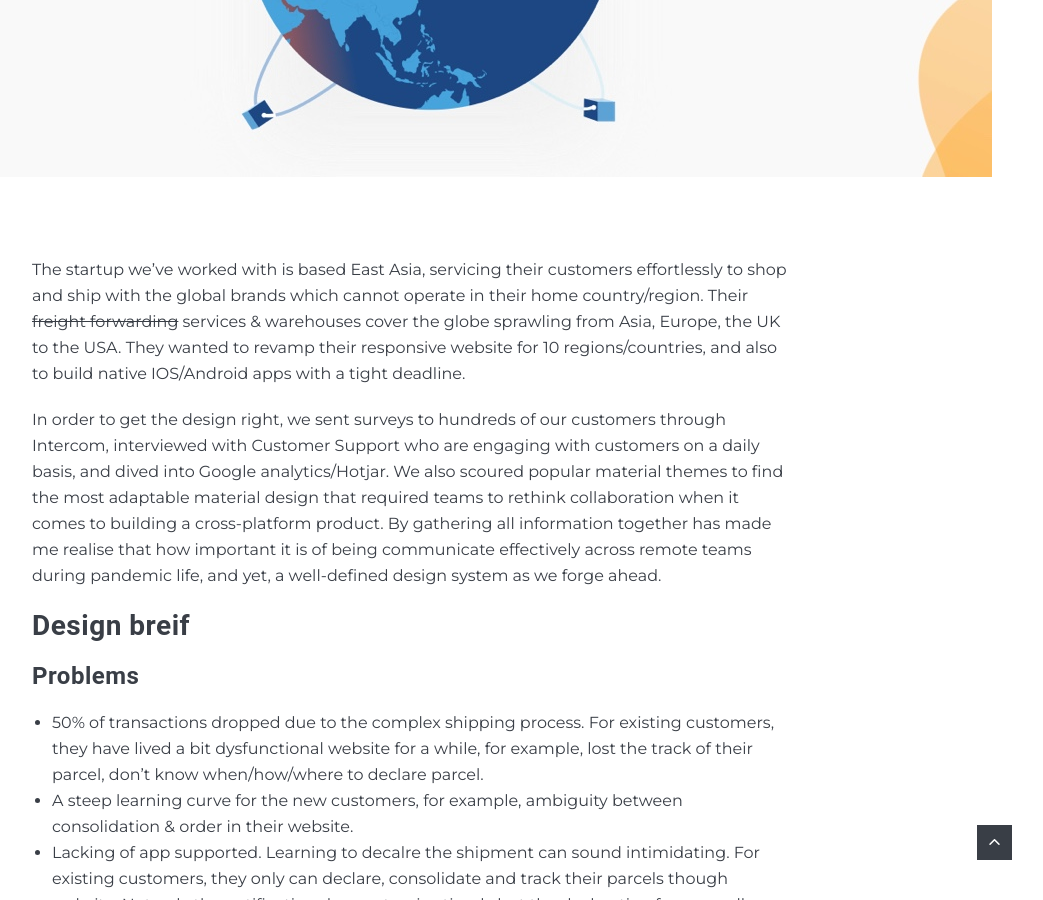
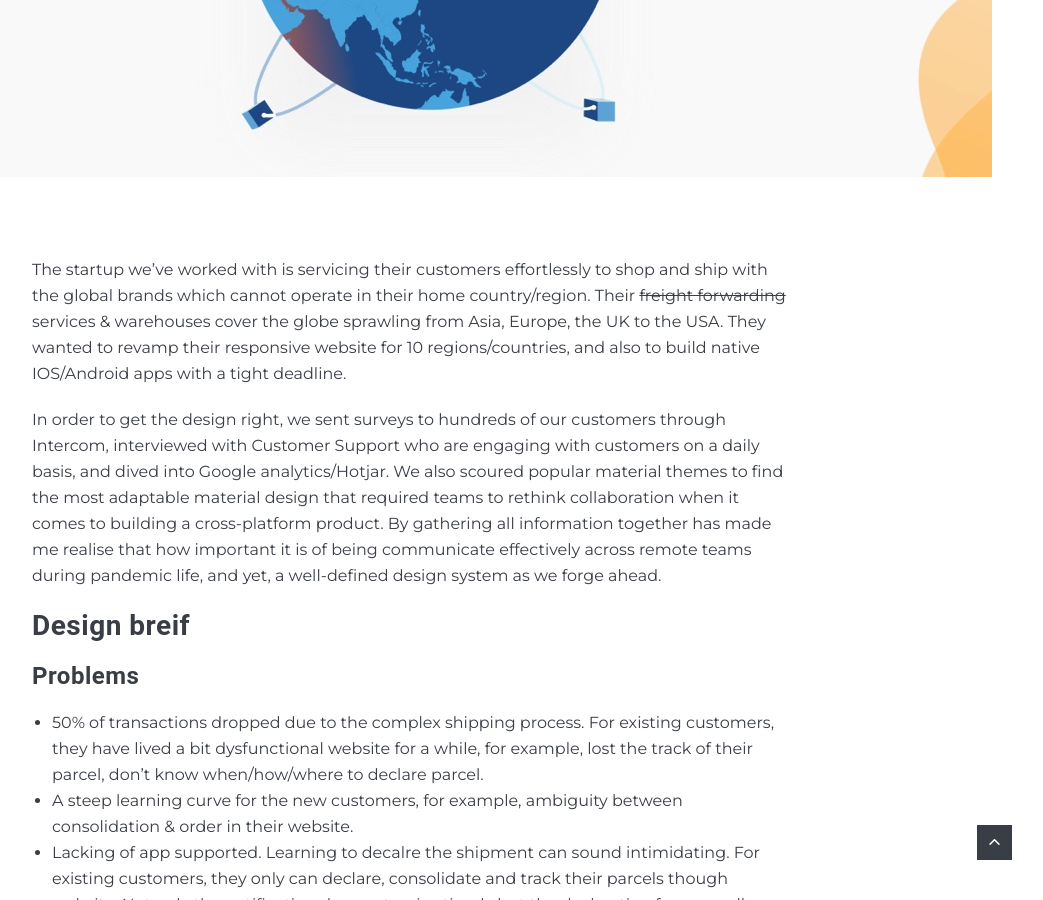
Before and after one commit to aimo-mala/aimo-mala.github.io, a Jekyll site: the page built from _posts/2022-01-01-Shaping-the-Future-of Cross-Border-Shopping.markdown, in a window 1280 px wide and 900 px high, scrolled down 936 px. Shown: the whole window, without its empty margins (228-1271 px from the left). Built offline with Jekyll 4.4.1, drawn with Linux system fonts in a browser that asks for light colours; nearby versions of some CDN libraries.

Commit message:
Update 2022-01-01-Shaping-the-Future-of Cross-Border-Shopping.markdown

```diff
--- a/_posts/2022-01-01-Shaping-the-Future-of Cross-Border-Shopping.markdown
+++ b/_posts/2022-01-01-Shaping-the-Future-of Cross-Border-Shopping.markdown
@@ -6,7 +6,7 @@ image:  cover_bs.jpg
 tags:   Startup, e-Commerce
 ---
 
-The startup we've worked with is based East Asia, servicing their customers effortlessly to shop and ship with the global brands which cannot operate in their home country/region. Their ~~freight forwarding~~ services & warehouses cover the globe sprawling from Asia, Europe, the UK to the USA. They wanted to revamp their responsive website for 10 regions/countries, and also to build native IOS/Android apps with a tight deadline.
+The startup we've worked with is servicing their customers effortlessly to shop and ship with the global brands which cannot operate in their home country/region. Their ~~freight forwarding~~ services & warehouses cover the globe sprawling from Asia, Europe, the UK to the USA. They wanted to revamp their responsive website for 10 regions/countries, and also to build native IOS/Android apps with a tight deadline.
 
 In order to get the design right, we sent surveys to hundreds of our customers through Intercom, interviewed with Customer Support who are engaging with customers on a daily basis, and dived into Google analytics/Hotjar. We also scoured popular material themes to find the most adaptable material design that required teams to rethink collaboration when it comes to building a cross-platform product. By gathering all information together has made me realise that how important it is of being communicate effectively across remote teams during pandemic life, and yet, a well-defined design system as we forge ahead.
 
```
